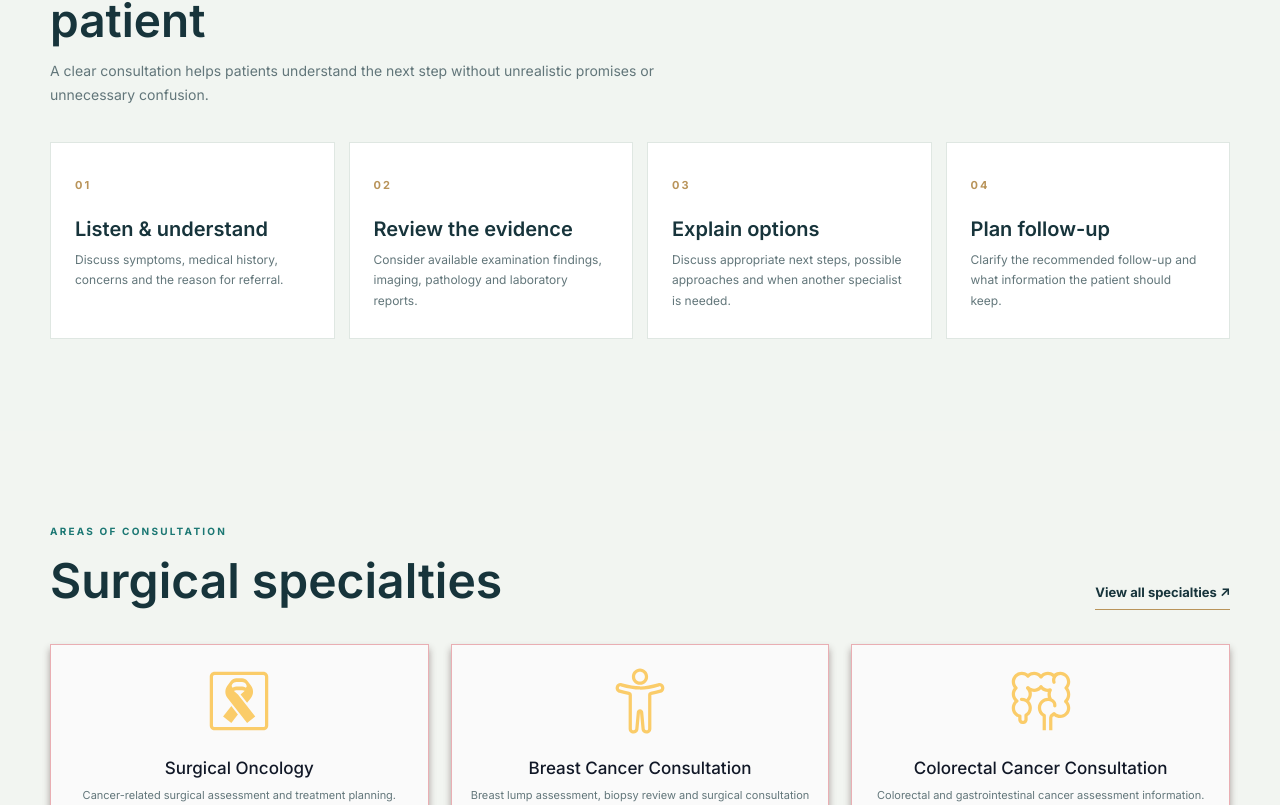
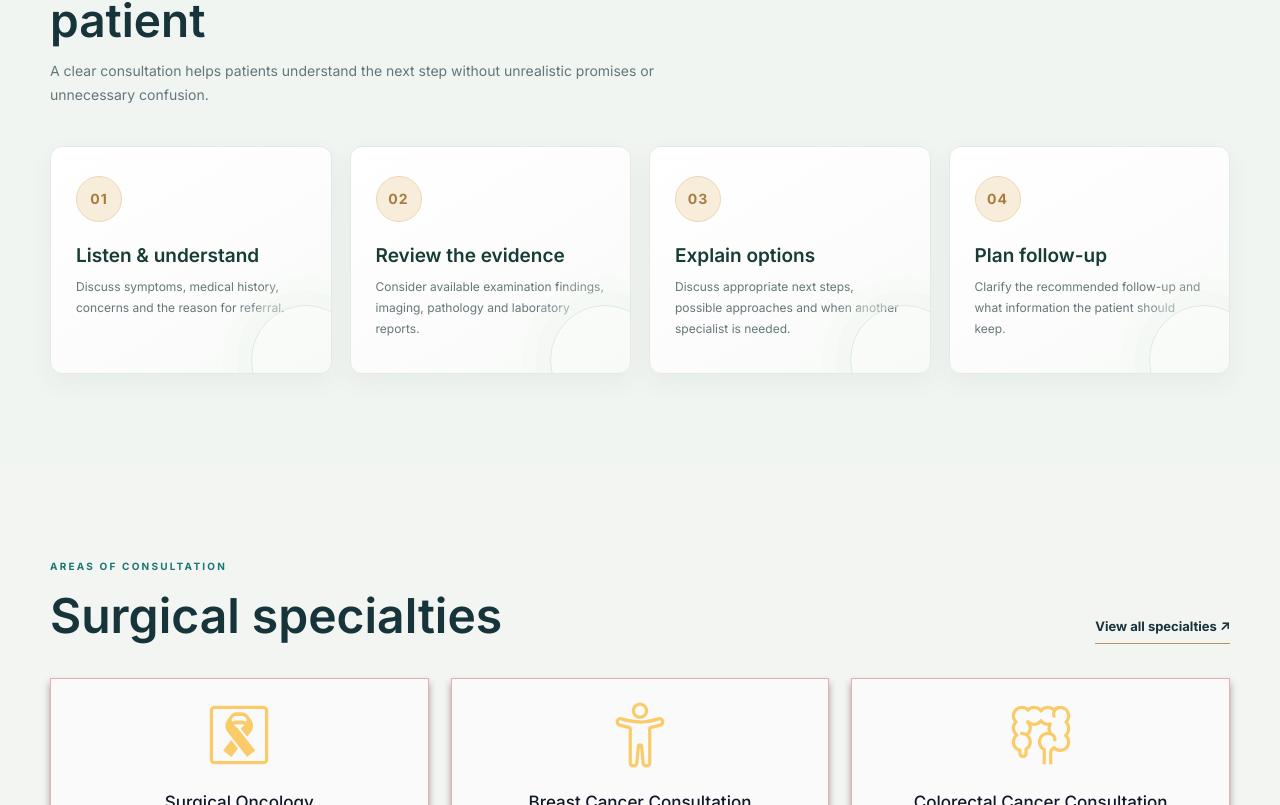
Before and after one commit to franklinctapley-del1122/Drzaintayyababbas, a Next.js app: page / in a window 1280 px wide. Shown: the part 1735-2540 px from the top of the page. Built offline with nearby package versions, Linux system fonts and the light colour scheme.

Commit message:
Polish consultation experience section with premium step cards

```diff
--- a/app/globals.css
+++ b/app/globals.css
@@ -257,3 +257,15 @@ h1,h2,h3,p,a,strong{overflow-wrap:anywhere}
 @media(max-width:950px){.home-topic-grid{grid-template-columns:repeat(2,minmax(0,1fr))}}
 @media(max-width:620px){.home-topic-grid{grid-template-columns:repeat(2,minmax(0,1fr));gap:14px}.home-topic-tile{min-height:190px}.home-topic-art{height:98px}.home-topic-art img{width:68px;height:68px}.home-topic-copy{padding:0 8px 14px}.home-topic-copy h3{font-size:14px}.home-topic-copy p{font-size:10px}}
 @media(max-width:380px){.home-topic-grid{grid-template-columns:1fr}}
+
+
+/* Consultation experience — refined four-step process cards */
+.premium-approach .approach-grid{gap:18px;counter-reset:consult-step}
+.premium-approach .approach-grid article{position:relative;overflow:hidden;min-height:228px;padding:29px 25px 25px;background:linear-gradient(150deg,#fff 0%,#f8faf8 100%);border:1px solid #e3eae5;border-radius:12px;box-shadow:0 9px 24px #173b350d;transition:transform .22s ease,box-shadow .22s ease,border-color .22s ease}
+.premium-approach .approach-grid article:hover{transform:translateY(-5px);border-color:#c9d9cf;box-shadow:0 16px 32px #173b3518}
+.premium-approach .approach-grid article>span{display:inline-flex;width:46px;height:46px;align-items:center;justify-content:center;border-radius:50%;background:#f8edda;border:1px solid #ecd7b2;color:#a77d3f;font-size:14px;letter-spacing:1px;font-weight:700}
+.premium-approach .approach-grid article h3{font-size:19px;line-height:1.25;margin:22px 0 9px;color:#173b35}
+.premium-approach .approach-grid article p{font-size:12px;line-height:1.75;color:#667779;margin:0}
+.premium-approach .approach-grid article:after{content:"";position:absolute;right:-30px;bottom:-42px;width:110px;height:110px;border:1px solid #dce9e0;border-radius:50%;box-shadow:0 0 0 14px #edf3ee55,0 0 0 28px #edf3ee33;pointer-events:none}
+.premium-approach .premium-section-head{margin-bottom:39px}
+@media(max-width:720px){.premium-approach .approach-grid{gap:13px}.premium-approach .approach-grid article{min-height:195px;padding:22px 19px}.premium-approach .approach-grid article h3{font-size:17px;margin-top:17px}.premium-approach .approach-grid article>span{width:40px;height:40px}}
```
